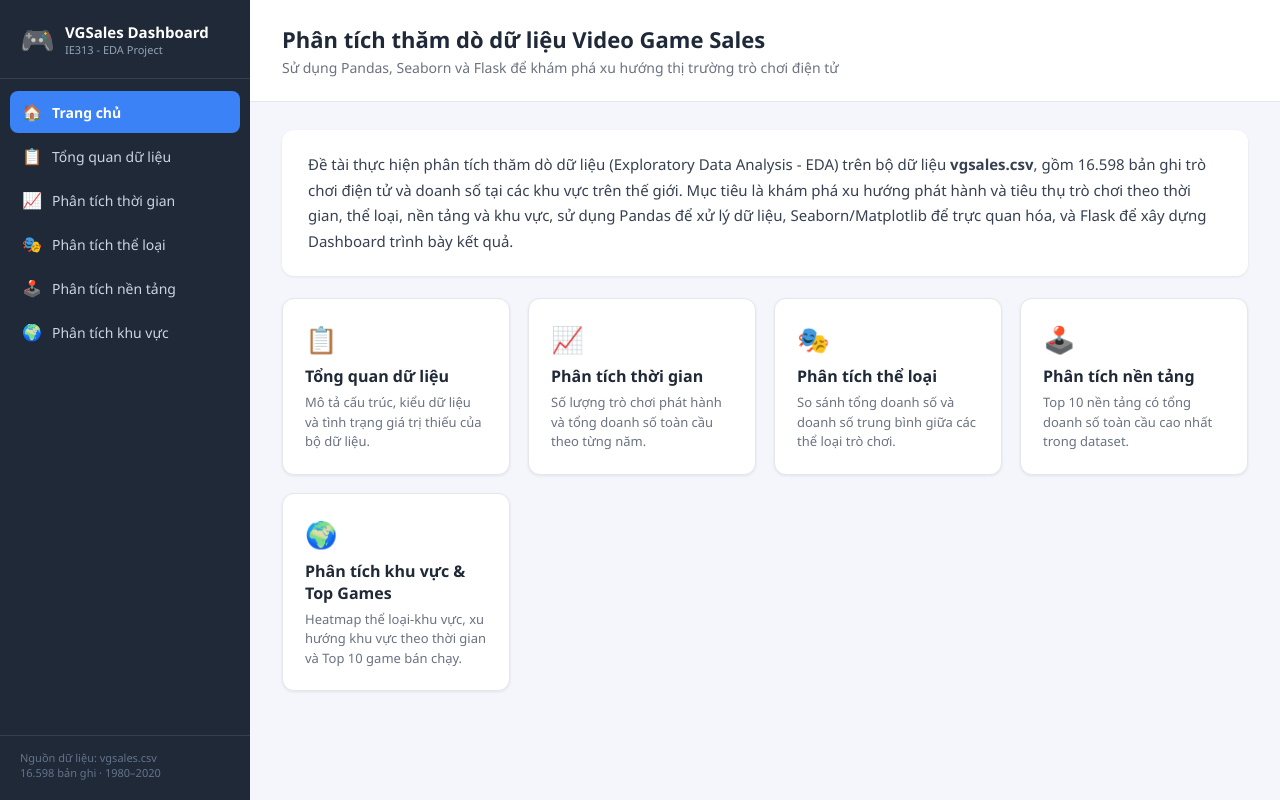
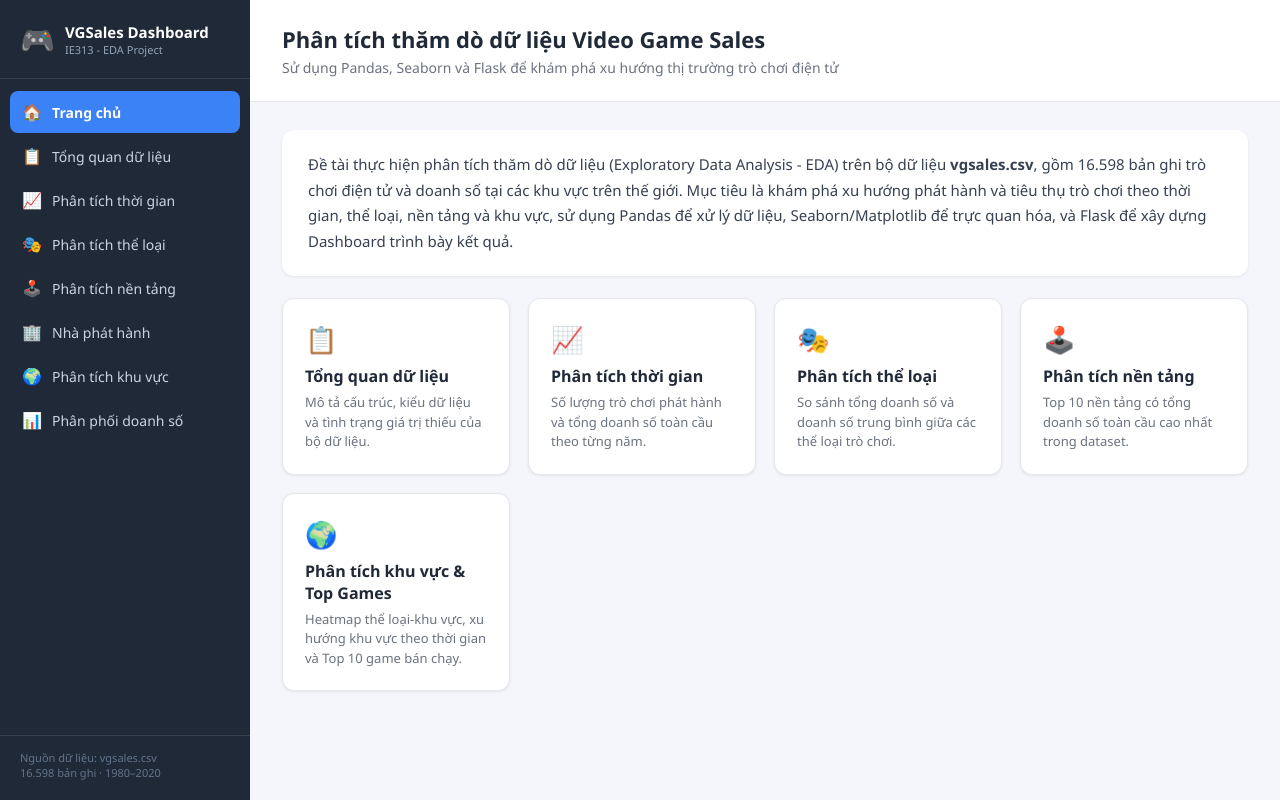
Before and after one commit to NguyenTanDat-SDer/IE313_25410185-25410186-25410210, a Flask app: page / in a window 1280 px wide. Run offline with Flask 3, Linux system fonts and the light colour scheme; parts of the project's set-up code (start-up, migrations or seed data) failed here and were passed over.

Commit message:
Update base.html

```diff
--- a/Video_Game_Sales_IE313/templates/base.html
+++ b/Video_Game_Sales_IE313/templates/base.html
@@ -32,8 +32,14 @@
                 <a href="{{ url_for('analysis.platform_analysis') }}" class="{{ 'active' if request.endpoint == 'analysis.platform_analysis' }}">
                     <span class="nav-icon">🕹️</span> Phân tích nền tảng
                 </a>
+                <a href="{{ url_for('analysis.publisher_analysis') }}" class="{{ 'active' if request.endpoint == 'analysis.publisher_analysis' }}">
+                    <span class="nav-icon">🏢</span> Nhà phát hành
+                </a>
                 <a href="{{ url_for('analysis.region_analysis') }}" class="{{ 'active' if request.endpoint == 'analysis.region_analysis' }}">
                     <span class="nav-icon">🌍</span> Phân tích khu vực
+                </a>
+                <a href="{{ url_for('analysis.distribution_analysis') }}" class="{{ 'active' if request.endpoint == 'analysis.distribution_analysis' }}">
+                    <span class="nav-icon">📊</span> Phân phối doanh số
                 </a>
             </nav>
             <div class="sidebar-footer">
```
